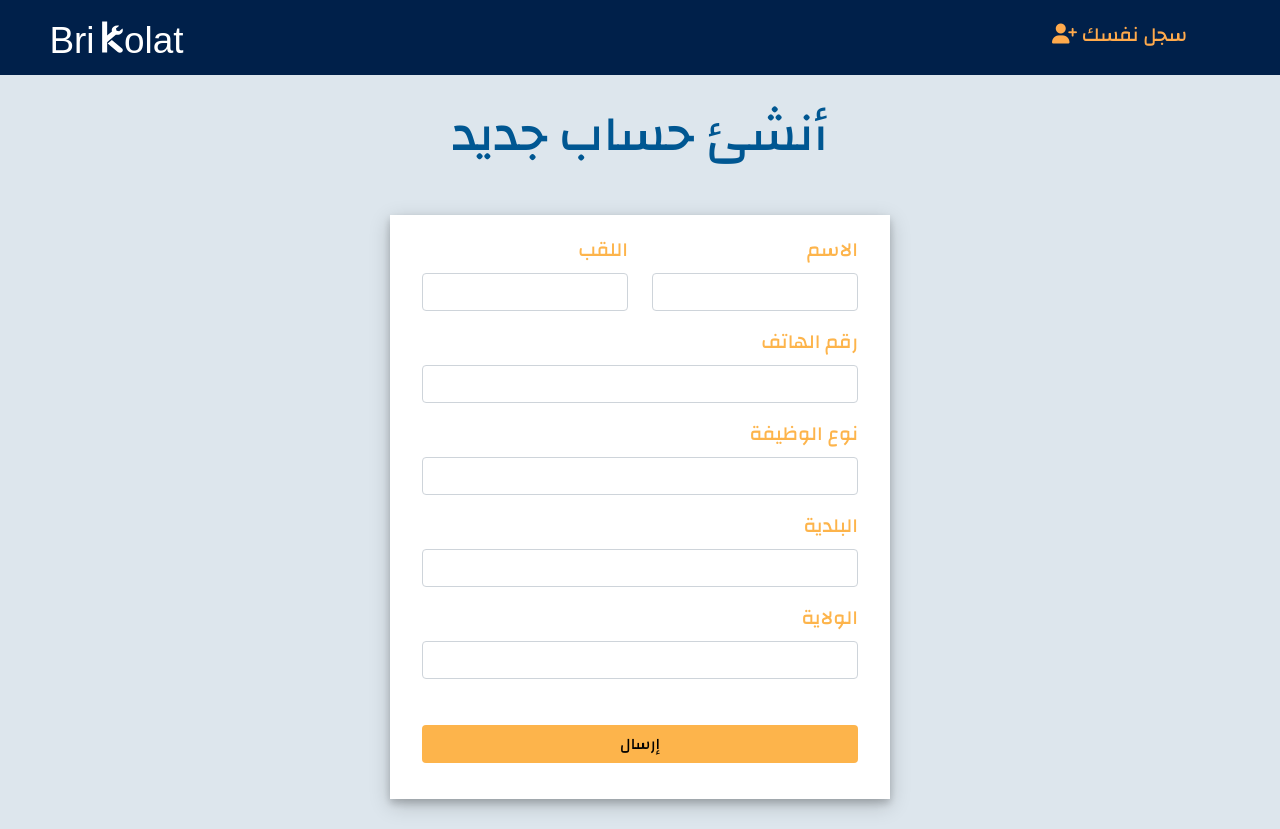
After one commit to StriXus17/Brikolat, a Flask app: page /new in a window 1280 px wide. The commit adds this page. Run offline with Flask 3, Linux system fonts and the light colour scheme.

Commit message:
Signed-off-by: StriX Tech <StriXus17>

```diff
--- a/app.py
+++ b/app.py
@@ -1,17 +1,35 @@
-from flask import Flask, render_template
+from flask import Flask, render_template,request,redirect
+import os
+import json
 app = Flask(__name__)
 
 @app.route("/")
 def index():
-    return render_template("home.html")
+    with open('./db/data.json') as f:
+        data = json.load(f)
+    return render_template("home.html",data=data,l=len(data))
 
-@app.route("/about")
-def about():
-    return render_template("about.html")
+@app.route("/new",methods=["GET","POST"])
+def new():
+    if request.method == "POST":
+        with open('./db/data.json',"r") as f:
+            data = json.load(f)
+            d = {
+            "name":request.form["name"] +" "+ request.form["familyName"],
+            "job":request.form["jobType"],
+            "baladia":request.form["town"],
+            "wilaya":request.form["state"],
+            "rate":0,
+            "tel":request.form["phoneNumber"],
+            "location":None}
+            data.append(d)
+            f.close()
+        with open('./db/data.json',"w") as f:
+            json.dump(data, f)
+            f.close()
+            return redirect("/")
+    return render_template("create-account.html")
 
-@app.route("/contact")
-def contact():
-    return render_template("contact.html")
 
 # Here's how you create a route
 # @app.route("/routeName")
--- /dev/null
+++ b/db/data.json
@@ -0,0 +1 @@
+[{"name": "Yazid Moundher", "job": "\u0645\u0628\u0631\u0645\u062c", "baladia": "Boumerdes", "wilaya": "\u0628\u0648\u0645\u0631\u062f\u0627\u0633", "rate": 0, "tel": "0556992991", "location": null}]
--- /dev/null
+++ b/static/css/styles.css
@@ -0,0 +1,156 @@
+html * {
+			font-family: 'Changa', sans-serif;
+			box-sizing: border-box;
+		}
+
+		header {
+			background-color: #00204A;
+			width: 100%;
+		}
+
+		.logo {
+			display: inline-block;
+			padding: 20px;
+			width: 220px;
+			padding-left: 50px;
+		}
+
+		#section-1 {
+			height: 700px;
+			padding-top: 5%;
+			background-image: url("/static/img/bg.png");
+			background-size: cover;
+		}
+
+		#section-2 {
+			height: auto;
+			background-color: #DDE6ED;
+			padding: 20px;
+			padding-left: 50px;
+			padding-right: 50px;
+			width: 100%;
+		}
+
+		#main-headline {
+			font-size: 70px;
+			color: #fff;
+		}
+
+		#second-headline {
+			font-size: 50px;
+			color: #005792;
+			margin-bottom: 50px;
+		}
+
+		p, label {
+			font-size: 20px;
+			color: #FDB44B;
+		}
+
+		#search {
+			background-color: #FDB44B;
+			width: 200px;
+			color: #000;
+		}
+
+		.card {
+			box-shadow: 0 4px 8px 0 rgba(0, 0, 0, 0.2), 0 6px 20px 0 rgba(0, 0, 0, 0.19);
+			border-radius: 20px;
+			padding: 20px;
+			max-width: 700px;
+			margin-bottom: 20px;
+		}
+
+		.rating {
+			color: grey;
+			font-size: 20px;
+		}
+
+		.checked {
+			color: orange;
+		}
+
+		.gallery {
+			white-space: nowrap;
+			overflow-x: auto;
+			padding: 10px 0;
+		}
+
+		.gallery-item {
+			display: inline-block;
+			width: 200px;
+			height: 150px;
+			object-fit: cover;
+			margin-right: 10px;
+			border: 4px solid #FDB44B;
+			border-radius: 4px;
+		}
+
+		.card-img-top {
+			display: inline-block;
+			width: 90px;
+			height: 90px;
+			object-fit: cover;
+			border: 2px solid #005792;
+			border-radius: 50%;
+			margin-bottom: 10px;
+		}
+
+		#profile-name {
+			display: inline-block;
+			margin-right: 20px;
+		}
+
+		#register-now {
+			display: inline-block;
+			text-decoration: none;
+			font-size: 20px;
+			color: #FFAA4C;
+			margin-left: 65%;
+		}
+
+		#register-now:hover {
+			color: #fff;
+		}
+
+		#new-account {
+			background-color: #DDE6ED;
+			height: auto;
+			padding: 30px;
+		}
+
+		#register-form {
+			background-color: #fff;
+			padding: 20px;
+			text-align: right;
+			width: 100%;
+			max-width: 500px;
+			height: auto;
+			box-shadow: 0 4px 8px 0 rgba(0, 0, 0, 0.2), 0 6px 20px 0 rgba(0, 0, 0, 0.19);
+		}
+
+		#new-account-button {
+			background-color: #FDB44B;
+			color: #000;
+			width: 100%;
+			margin-top: 30px;
+		}
+
+		/* Responsive Styles */
+
+		@media only screen and (max-width: 768px) {
+			.logo {
+				width: 150px;
+				padding-left: 10px;
+				text-align: center;
+			}
+
+			#register-now {
+				margin-left: 20%;
+			}
+
+			#register-form {
+				width: 90%;
+				margin: 0 auto;
+			}
+		}
--- /dev/null
+++ b/templates/create-account.html
@@ -0,0 +1,41 @@
+{% extends 'layout.html' %}
+
+{% block body %}
+  <!-- Contact HTML Goes Here -->
+	<div dir="rtl" id="new-account" align="center">
+		<h2 id="second-headline"  class="animate__animated animate__zoomIn">أنشئ حساب جديد</h2>
+		<form id="register-form" class="animate__animated animate__fadeInUp" method="post" action="/new">
+		<div class="container">
+		<div class="row mb-3">
+		<div class="col">
+        <label for="name" class="form-label">الاسم</label>
+        <input type="text" class="form-control" name="name">
+      </div>
+
+      <div class="col">
+        <label for="familyName" class="form-label">اللقب</label>
+        <input type="text" class="form-control" name="familyName">
+      </div>
+	  </div>
+      <div class="mb-3">
+        <label for="phoneNumber" class="form-label">رقم الهاتف</label>
+        <input type="tel" class="form-control" name="phoneNumber">
+      </div>
+      <div class="mb-3">
+        <label for="jobType" class="form-label">نوع الوظيفة</label>
+        <input type="text" class="form-control" name="jobType">
+      </div>
+      <div class="mb-3">
+        <label for="town" class="form-label">البلدية</label>
+        <input type="text" class="form-control" name="town">
+      </div>
+      <div class="mb-3">
+        <label for="state" class="form-label">الولاية</label>
+        <input type="text" class="form-control" name="state">
+      </div>
+	  <div class="mb-3" align="center">
+      <button type="submit" id="new-account-button" class="btn">إرسال</button>
+	  </div>
+		</form>
+	</div>
+{% endblock %}
--- a/templates/layout.html
+++ b/templates/layout.html
@@ -1,37 +1,30 @@
 <!-- HTML in this page extends into every other page -->
 
 <!DOCTYPE html>
-<html>
+<html lang="ar">
 <head>
-  <title>Title Goes Here</title>
-  <meta charset="utf-8">
-  <meta http-equiv="X-UA-Compatible" content="IE=edge">
-  <meta name="viewport" content="initial-scale=1, width=device-width, maximum-scale=1, minimum-scale=1, user-scalable=no">
-  <meta name="description" content="">
-  <link rel="shortcut icon" id="favicon" href="/static/img/favicon.ico">
-  <link rel='stylesheet' type='text/css' href='/static/css/main.css'>
+  <meta charset="UTF-8">
+  <meta name="viewport" content="width=device-width, initial-scale=1.0">
+  <title>Brikolat</title>
+  <link rel="stylesheet" href="https://cdn.jsdelivr.net/npm/bootstrap@5.0.0-beta3/dist/css/bootstrap.min.css">
+<link rel="stylesheet" href="https://cdnjs.cloudflare.com/ajax/libs/font-awesome/6.4.0/css/all.min.css" integrity="sha512-iecdLmaskl7CVkqkXNQ/ZH/XLlvWZOJyj7Yy7tcenmpD1ypASozpmT/E0iPtmFIB46ZmdtAc9eNBvH0H/ZpiBw==" crossorigin="anonymous" referrerpolicy="no-referrer" />
+  <link rel="stylesheet" href="/static/css/styles.css">
+  <link rel="preconnect" href="https://fonts.googleapis.com">
+<link rel="preconnect" href="https://fonts.gstatic.com" crossorigin>
+<link href="https://fonts.googleapis.com/css2?family=Changa:wght@500&display=swap" rel="stylesheet">
+
+  <link
+    rel="stylesheet"
+    href="https://cdnjs.cloudflare.com/ajax/libs/animate.css/4.1.1/animate.min.css"
+  />
 </head>
-<body>
-  <div class="wrapper">
-    <header>
-      <!-- Header HTML Here -->
-      <!-- Example Below -->
-      <ul>
-        <li><a href="/">Home</a></li>
-        <li><a href="/about">About</a></li>
-        <li><a href="/contact">Contact</a></li>
-      </ul>
-    </header>
-    <div class="main-container">
-      <!-- Main HTML Goes In Seperate File -->
+      <!-- 40848  70  SLM   BALANCE MIZAN  KSZ CORP-->
+	    <header>
+		<a href="/"><img class="logo animate__animated animate__fadeInLeft" src="/static/img/logo.svg" alt="شعار" /></a><a id="register-now" class="animate__animated animate__fadeInRight" href="/new"><i class="fa fa-user-plus" aria-hidden="true"></i> سجل نفسك</a>
+		</header>
       {% block body %}
       {% endblock %}
     </div>
-    <footer>
-      <!-- Footer HTML Here -->
-      <p>&copy; 2017 websiteName. All Rights Reserved<p>
-    </footer>
-    <script type="text/javascript" src="/static/js/main.js"></script>
+      <script src="/static/js/script.js"></script>
   </div>
-</body>
 </html>
```
Also changed, not shown: templates/contact.html (deleted, +0 -7 lines), templates/home.html (+107 -3 lines), static/css/main.css (deleted), static/img/bg.png (added), static/img/duck.png (added), static/img/jotaro.jpg (added), static/img/kars.png (added), static/img/logo.svg (added), static/js/main.js (deleted).
